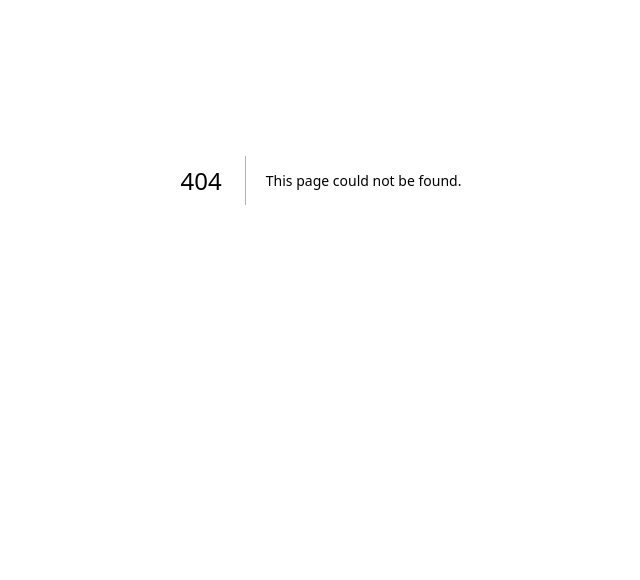
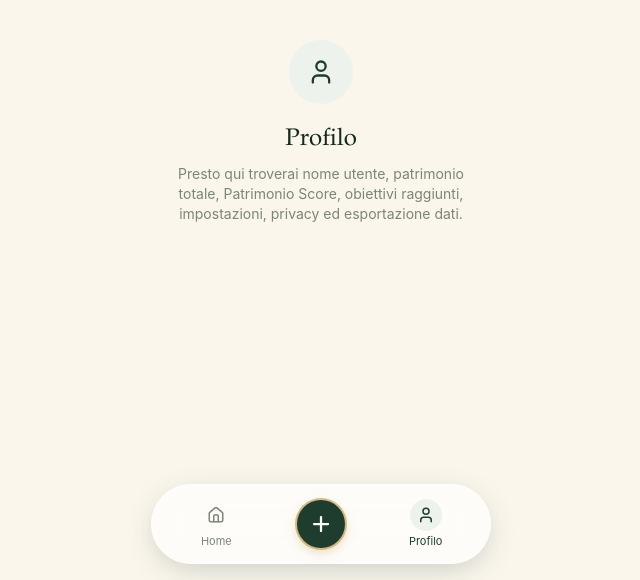
Before and after one commit to simonetarozzi14-oss/Patrimonio-ai-, a Next.js app: page /profilo in a window 1280 px wide. Before the commit this address had no page. Shown: the part 220-800 px from the top of the page, without its empty margins (319-959 px from the left). Built offline with nearby package versions, Linux system fonts and the light colour scheme.

Commit message:
Add files via upload

```diff
--- /dev/null
+++ b/src/app/aggiungi/page.tsx
@@ -0,0 +1,23 @@
+import { Plus } from "lucide-react";
+import { BottomNav } from "@/components/bottom-nav";
+
+export default function AggiungiPage() {
+  return (
+    <div className="min-h-screen bg-cream">
+      <main className="mx-auto flex min-h-screen max-w-md flex-col items-center justify-center px-6 pb-24 text-center">
+        <span className="flex h-16 w-16 items-center justify-center rounded-full bg-[var(--color-forest-mist)] text-[var(--color-forest)]">
+          <Plus className="h-7 w-7" strokeWidth={2} />
+        </span>
+        <h1 className="font-display text-2xl text-[var(--color-forest-dark)] mt-5">
+          Aggiungi
+        </h1>
+        <p className="mt-2 text-sm text-[var(--color-muted)] max-w-xs">
+          Presto da qui potrai importare uno screenshot, aggiungere un ETF,
+          liquidità, un fondo pensione o inserire un dato manualmente.
+        </p>
+      </main>
+
+      <BottomNav />
+    </div>
+  );
+}
--- /dev/null
+++ b/src/app/profilo/page.tsx
@@ -0,0 +1,24 @@
+import { User } from "lucide-react";
+import { BottomNav } from "@/components/bottom-nav";
+
+export default function ProfiloPage() {
+  return (
+    <div className="min-h-screen bg-cream">
+      <main className="mx-auto flex min-h-screen max-w-md flex-col items-center justify-center px-6 pb-24 text-center">
+        <span className="flex h-16 w-16 items-center justify-center rounded-full bg-[var(--color-forest-mist)] text-[var(--color-forest)]">
+          <User className="h-7 w-7" strokeWidth={2} />
+        </span>
+        <h1 className="font-display text-2xl text-[var(--color-forest-dark)] mt-5">
+          Profilo
+        </h1>
+        <p className="mt-2 text-sm text-[var(--color-muted)] max-w-xs">
+          Presto qui troverai nome utente, patrimonio totale, Patrimonio
+          Score, obiettivi raggiunti, impostazioni, privacy ed esportazione
+          dati.
+        </p>
+      </main>
+
+      <BottomNav />
+    </div>
+  );
+}
--- a/src/components/bottom-nav.tsx
+++ b/src/components/bottom-nav.tsx
@@ -1,43 +1,78 @@
 "use client";
 
-import { Compass, Home, LineChart, Map, User } from "lucide-react";
+import Link from "next/link";
+import { usePathname } from "next/navigation";
+import { Home, Plus, User } from "lucide-react";
 import { navigazione } from "@/lib/mock-data";
 
-const ICONE: Record<string, React.ComponentType<{ className?: string; strokeWidth?: number }>> = {
-  home: Home,
-  analisi: LineChart,
-  mappa: Map,
-  futuro: Compass,
-  profilo: User,
-};
+/**
+ * Barra di navigazione inferiore, fissa e sempre visibile, in stile iOS
+ * (glassmorphism leggero). Tre soli elementi: Home, Aggiungi, Profilo.
+ * Il pulsante "Aggiungi" è leggermente più grande e con un accento della
+ * palette, per guidare naturalmente il pollice verso l'azione principale.
+ *
+ * Per ora tutti e tre navigano verso pagine reali/placeholder — la bottom
+ * sheet "Cosa vuoi aggiungere?" arriverà in un secondo momento.
+ */
+export function BottomNav() {
+  const pathname = usePathname();
 
-export function BottomNav() {
   return (
-    <nav className="fixed bottom-4 left-1/2 z-50 -translate-x-1/2 w-[min(92%,420px)]">
-      <ul className="flex items-center justify-between rounded-full border border-[var(--color-cream-dark)] bg-white/90 backdrop-blur-md px-2 py-2 shadow-[0_12px_32px_-8px_rgba(31,61,46,0.25)]">
-        {navigazione.map((voce, indice) => {
-          const Icona = ICONE[voce.id] ?? Home;
-          const attivo = indice === 0;
+    <nav className="fixed bottom-4 left-1/2 z-50 -translate-x-1/2 w-[min(92%,340px)]">
+      <ul
+        className="flex items-center justify-between rounded-full border border-white/40
+                   bg-white/70 backdrop-blur-xl px-3 py-2
+                   shadow-[0_8px_32px_-8px_rgba(31,61,46,0.28)]"
+      >
+        {navigazione.map((voce) => {
+          const attivo = pathname === voce.href;
+          const centrale = voce.id === "aggiungi";
+
+          if (centrale) {
+            return (
+              <li key={voce.id} className="flex-1 flex justify-center">
+                <Link
+                  href={voce.href}
+                  aria-label={voce.etichetta}
+                  aria-current={attivo ? "page" : undefined}
+                  className={`flex h-12 w-12 items-center justify-center rounded-full
+                              bg-[var(--color-forest)] text-white
+                              shadow-[0_4px_14px_-2px_rgba(198,161,91,0.55)]
+                              ring-2 ring-[var(--color-gold)]/70
+                              transition-all duration-300 ease-out
+                              hover:bg-[var(--color-forest-dark)] hover:scale-105
+                              active:scale-95`}
+                >
+                  <Plus className="h-6 w-6" strokeWidth={2.25} />
+                </Link>
+              </li>
+            );
+          }
+
+          const Icona = voce.id === "home" ? Home : User;
+
           return (
-            <li key={voce.id} className="flex-1">
-              <a
+            <li key={voce.id} className="flex-1 flex justify-center">
+              <Link
                 href={voce.href}
                 aria-current={attivo ? "page" : undefined}
-                className={`flex flex-col items-center gap-1 rounded-full py-2 text-[11px] transition-colors ${
-                  attivo
-                    ? "text-[var(--color-forest)]"
-                    : "text-[var(--color-muted)] hover:text-[var(--color-forest)]"
-                }`}
+                className={`flex flex-col items-center gap-0.5 rounded-full px-3 py-1.5
+                            text-[11px] transition-colors duration-300 ease-out
+                            ${
+                              attivo
+                                ? "text-[var(--color-forest)]"
+                                : "text-[var(--color-muted)] hover:text-[var(--color-forest-dark)]"
+                            }`}
               >
                 <span
-                  className={`flex h-8 w-8 items-center justify-center rounded-full ${
-                    attivo ? "bg-[var(--color-forest-mist)]" : ""
-                  }`}
+                  className={`flex h-8 w-8 items-center justify-center rounded-full
+                              transition-colors duration-300
+                              ${attivo ? "bg-[var(--color-forest-mist)]" : ""}`}
                 >
                   <Icona className="h-[18px] w-[18px]" strokeWidth={2} />
                 </span>
                 {voce.etichetta}
-              </a>
+              </Link>
             </li>
           );
         })}
--- a/src/lib/mock-data.ts
+++ b/src/lib/mock-data.ts
@@ -391,8 +391,6 @@ export type VoceNavigazione = {
 
 export const navigazione: VoceNavigazione[] = [
   { id: "home", etichetta: "Home", href: "/" },
-  { id: "analisi", etichetta: "Analisi", href: "/analisi" },
-  { id: "mappa", etichetta: "Mappa", href: "/mappa" },
-  { id: "futuro", etichetta: "Futuro", href: "/futuro" },
+  { id: "aggiungi", etichetta: "Aggiungi", href: "/aggiungi" },
   { id: "profilo", etichetta: "Profilo", href: "/profilo" },
 ];
```
